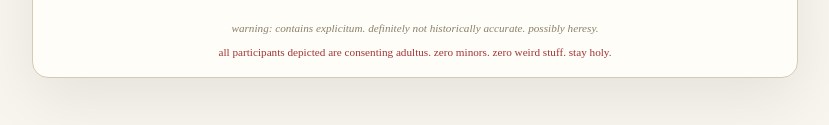
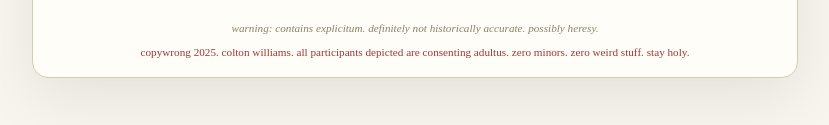
Before and after one commit to coltonwilliams/whoremipsum, a plain HTML site: page index.html in a window 1280 px wide. Shown: the part 745-870 px from the top of the page, without its empty margins (225-1054 px from the left). Drawn offline with Linux system fonts and the light colour scheme.

Commit message:
Update notice text with copyright information

```diff
--- a/index.html
+++ b/index.html
@@ -175,7 +175,7 @@
       warning: contains explicitum. definitely not historically accurate. possibly heresy.
     </div>
     <div class="notice">
-      all participants depicted are consenting adultus. zero minors. zero weird stuff. stay holy.
+      copywrong 2025. colton williams. all participants depicted are consenting adultus. zero minors. zero weird stuff. stay holy.
     </div>
   </main>
 
```
